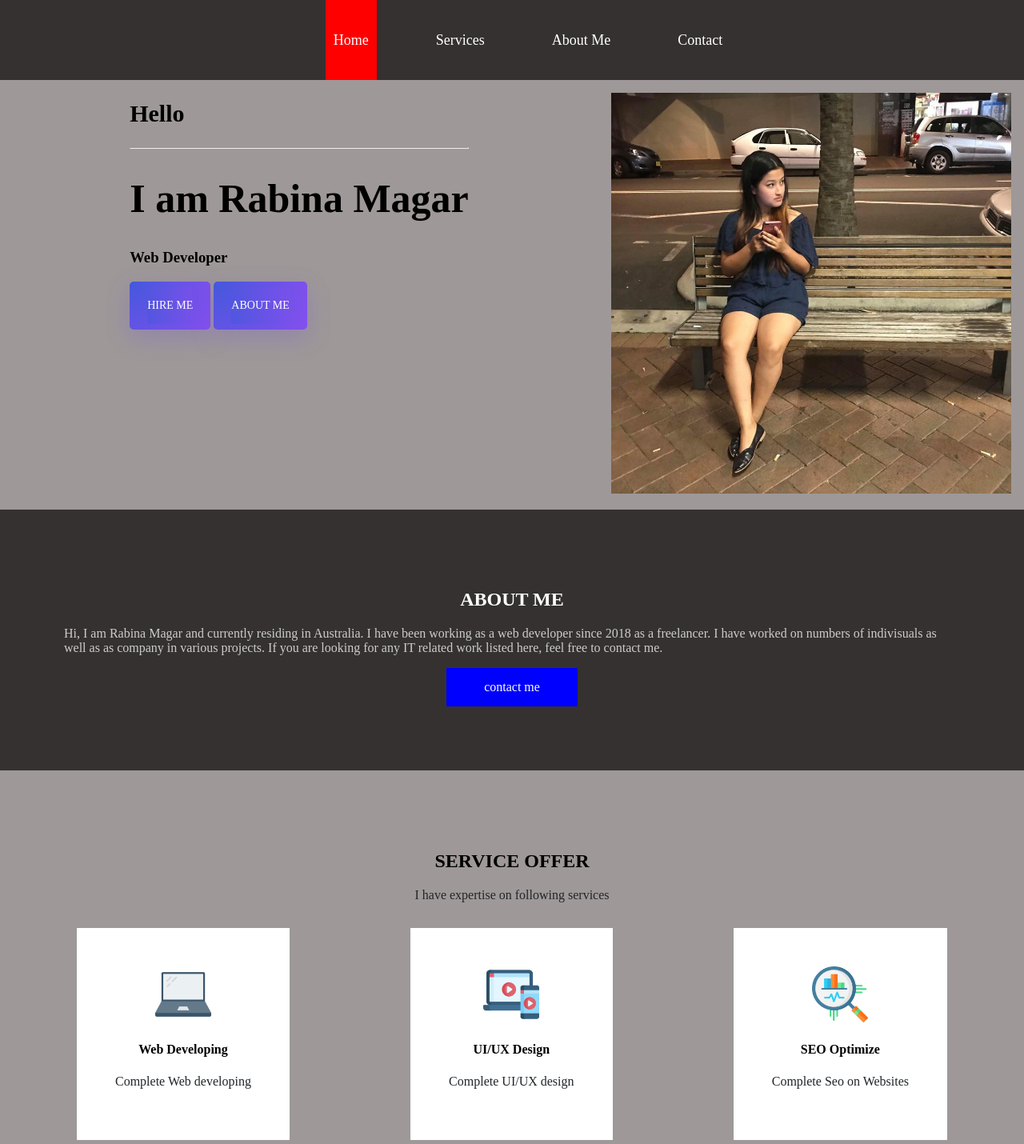
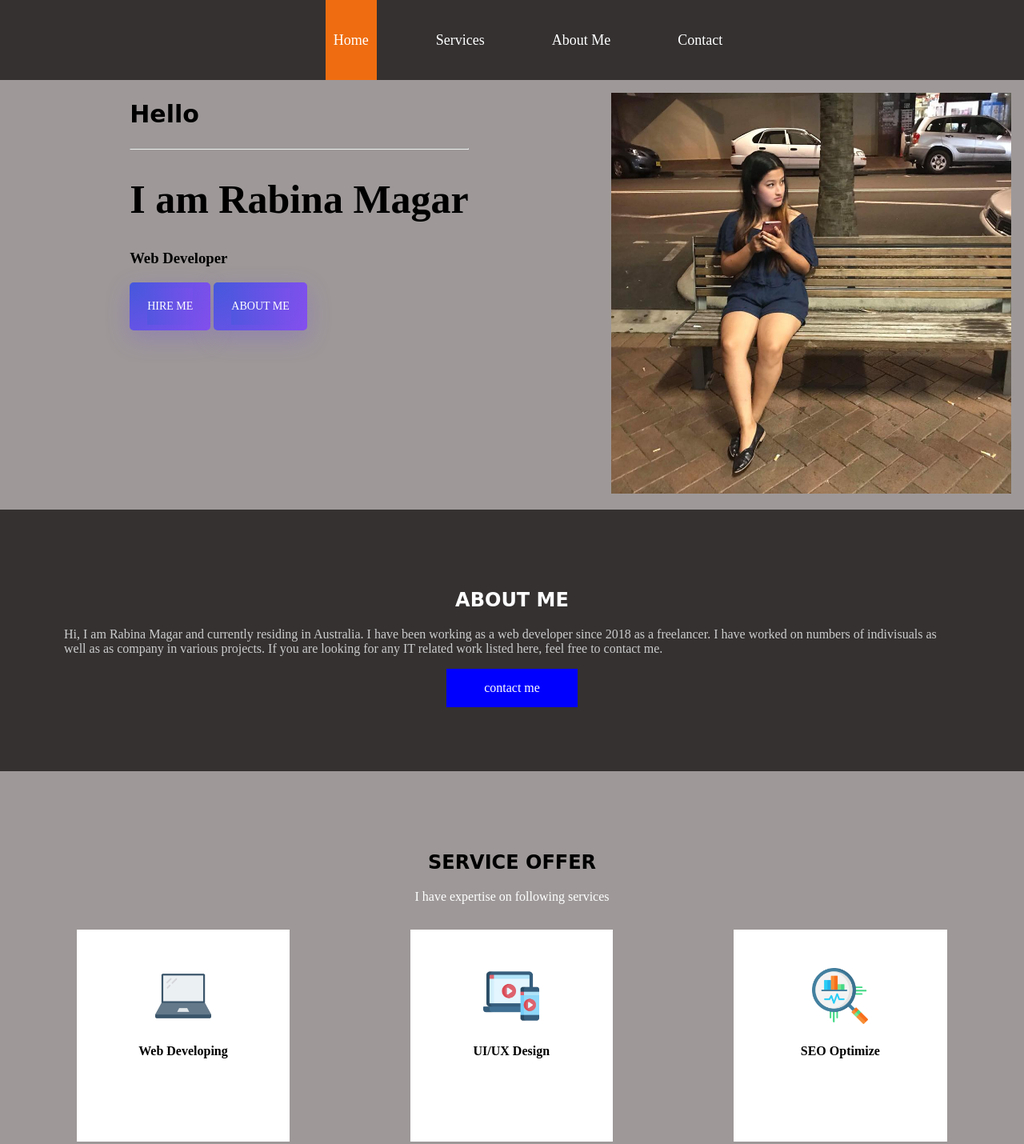
Before and after one commit to ra890/bim321project, a plain HTML site: page index.html in a window 1280 px wide. Shown: the top 1430 px of the page at 80% size. Drawn offline with Linux system fonts and the light colour scheme.

Commit message:
minor changes
some minor changes

```diff
--- a/css/main.css
+++ b/css/main.css
@@ -3,6 +3,9 @@ body{
 	margin:0;
 	padding: 0;
 	background: #9e9898;
+}
+p{
+	font-size: 18px;
 }
 a{
 	text-decoration: none;
@@ -12,8 +15,7 @@ a{
 
 }
 #nav{
-
-margin: 0;
+	margin: 0;
 }
 #nav ul{
 	display: flex;
@@ -29,9 +31,8 @@ margin: 0;
 	padding: 0 10px;
 }
 #nav ul li:hover , li.current{
-	background: red;
+	background: #ef6d10;
 	padding: 0 10px;
-/*outline: 20px 2px 2px red;*/
 }
 
 #nav ul li a{
@@ -53,6 +54,8 @@ margin: 0;
 .main-intro h2{
 	font-size: 30px;
 	/*color: white;*/
+	font-weight: bold;
+	font-family: cursive;
 }
 
 .main-banner{
@@ -114,10 +117,12 @@ margin: 0;
 }
 .content-div h2{
 text-align: center;
+color:black;
+font-family: cursive;
 }
 
 .content-div p{
-	color: #212529;
+	color:white;
 	font-size: 16px;
 
 
@@ -221,12 +226,10 @@ text-align: center;
 }
 
 .contact-container{
-
-
-	max-width: 400px;
-  width: 100%;
-  margin: 0 auto;
-  position: relative;
+max-width: 400px;
+width: 100%;
+margin: 0 auto;
+position: relative;
 }
 
 #contact {
--- a/index.html
+++ b/index.html
@@ -22,24 +22,25 @@
             <h2>Hello</h2>
             <hr>
             <h1>I am Rabina Magar</h1>
-
             <h3> Web Developer</h3>
             <div class="intro-btn">
-			<a href="contact.html"><div class="btn">Hire Me</div></a>
-			<a href="about.html"><div class="btn">About Me</div></a>
+               <a href="contact.html">
+                  <div class="btn">Hire Me</div>
+               </a>
+               <a href="about.html">
+                  <div class="btn">About Me</div>
+               </a>
             </div>
          </div>
          <div class="main-image">
             <img src="img/1.jpg">
          </div>
       </div>
-
       <div class="about-me content-div">
          <h2>ABOUT ME</h2>
          <p>
             Hi, I am Rabina Magar and currently residing in Australia. I have been working as a web developer since 2018 as a freelancer. I have worked on numbers of indivisuals as well as as company in various projects. If you are looking for any IT related work listed here, feel free to contact me.
          </p>
-
          <a href="contact.html">
             <div class="btn-contact btn">
                contact me
@@ -74,7 +75,6 @@
          </div>
       </div>
       <!-- /testimonial list -->
-
       <div class="testimonial-div content-div">
          <img src="img/ceo.png" class="testimonial-image">
          <h2>Testimonials</h2>
@@ -83,10 +83,7 @@
          </p>
          <h5>XYZ Company</h5>
          <h5>John Doe</h5>
-
-
       </div>
-
       <div class="content-div recent-div">
          <h2>Recent Work</h2>
          <p> My Recent work</p>
@@ -118,10 +115,6 @@
                <h4>XYZ Website</h4>
             </div>
          </div>
-
-	</div>
-<div class="footer-div">
-	<h5>copyright Rabina Magar 2020</h5>
       </div>
    </body>
 </html>
```
Lines whose indentation alone changed are shown as unchanged.
